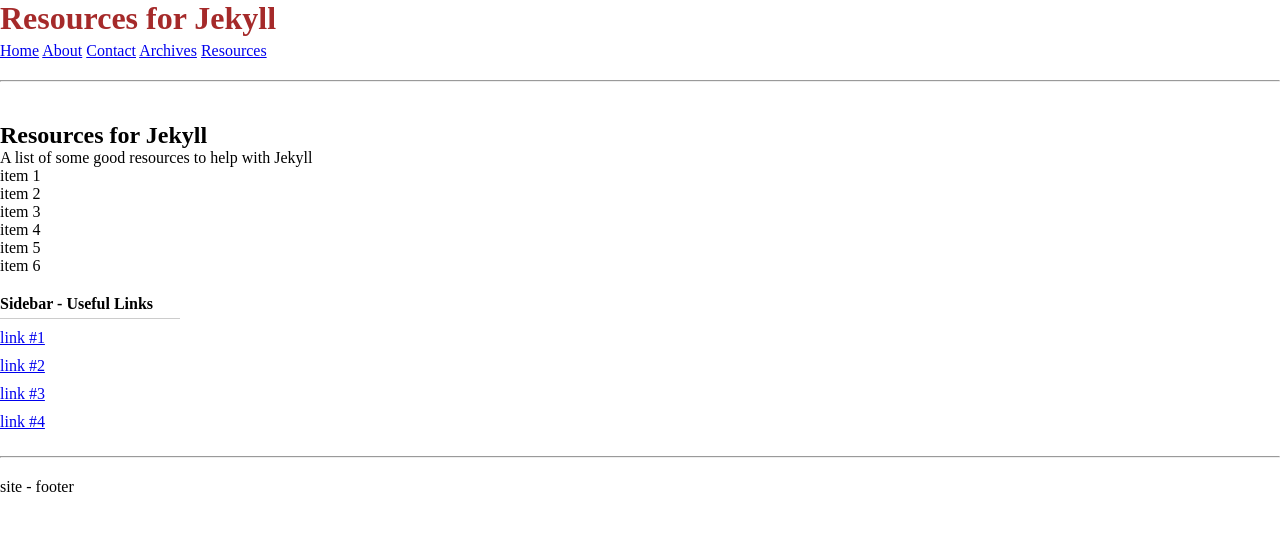
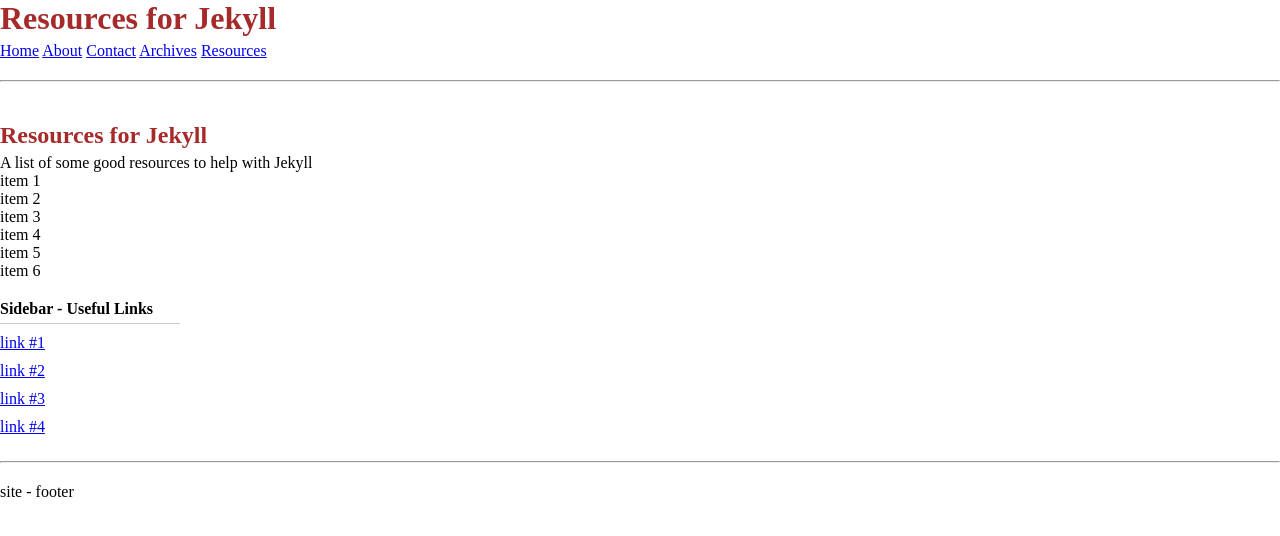
Before and after one commit to robdlaws/jekyll-website, a Jekyll site: the page built from resources.md, in a window 1280 px wide. Shown: the top 536 px of the page. Built offline with Jekyll 4.4.1, drawn with Linux system fonts in a browser that asks for light colours.

Commit message:
small fix for navigation to resource page

```diff
--- a/_includes/navigation.html
+++ b/_includes/navigation.html
@@ -5,7 +5,7 @@
         <a href="{{site.baseurl}}/about.html">About</a>
         <a href="{{site.baseurl}}/contact.html">Contact</a>
         <a href="{{site.baseurl}}/tags/">Archives</a>
-        <a href="{{site.baseurl}}/resources/">Resources</a>
+        <a href="{{site.baseurl}}/resources.html">Resources</a>
       </li>
     </ul>
   </nav>
--- a/resources.md
+++ b/resources.md
@@ -2,7 +2,7 @@
 layout: page
 title: Resources for Jekyll
 ---
-## {{page.title}}
+# {{page.title}}
 
 A list of some good resources to help with Jekyll
 
```
